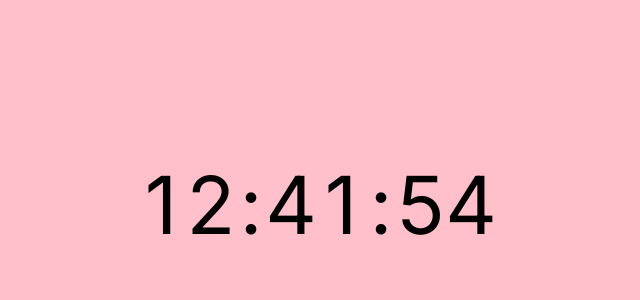
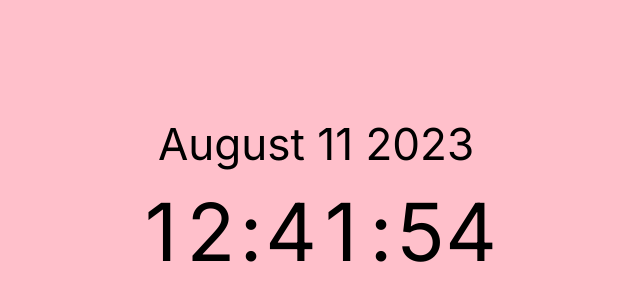
Before and after one commit to noradroid/clock-using-vanilla-js, a website: page index.html in a window 1280 px wide. Shown: the part 196-496 px from the top of the page, without its empty margins (324-964 px from the left). Drawn offline with Linux system fonts and the light colour scheme.

Commit message:
Add date display

```diff
--- a/index.html
+++ b/index.html
@@ -24,8 +24,21 @@
         margin: 0;
       }
 
+      #clock {
+        height: 100%;
+        display: flex;
+        flex-direction: column;
+        justify-content: center;
+        align-items: center;
+      }
+
+      #date {
+        font-size: 44px;
+        display: flex;
+        justify-content: space-between;
+      }
+
       #time {
-        height: 100%;
         font-size: 80px;
         display: flex;
         justify-content: center;
@@ -64,6 +77,8 @@
         width: 30px;
       }
     </style>
+    <div id="clock">
+      <div id="date">000 00 0000</div>
       <div id="time">
         <div id="t0">0</div>
         <div id="t1">0</div>
@@ -74,9 +89,33 @@
         <div id="t6">0</div>
         <div id="t7">0</div>
       </div>
+    </div>
     <script>
       timeChars = ["0", "0", ":", "0", "0", ":", "0", "0"];
 
+      yearInString = (year) => {
+        return year;
+      };
+      monthInString = (month) => {
+        const months = [
+          "January",
+          "February",
+          "March",
+          "April",
+          "May",
+          "June",
+          "July",
+          "August",
+          "September",
+          "October",
+          "November",
+          "December",
+        ];
+        return months[month];
+      };
+      dayInString = (day) => {
+        return day;
+      };
       hoursInString = (hours) => {
         if (hours < 10) {
           return "0" + String(hours);
@@ -111,6 +150,12 @@
           document.getElementById("t".concat(String(i))).innerHTML =
             timeChars[i];
         }
+        document.getElementById("date").innerHTML =
+          monthInString(date.getMonth()) +
+          " " +
+          dayInString(date.getDate()) +
+          " " +
+          yearInString(date.getFullYear());
       };
       updateTime();
       interval = setInterval(() => updateTime(), 1000);
```
Lines whose indentation alone changed are shown as unchanged.
